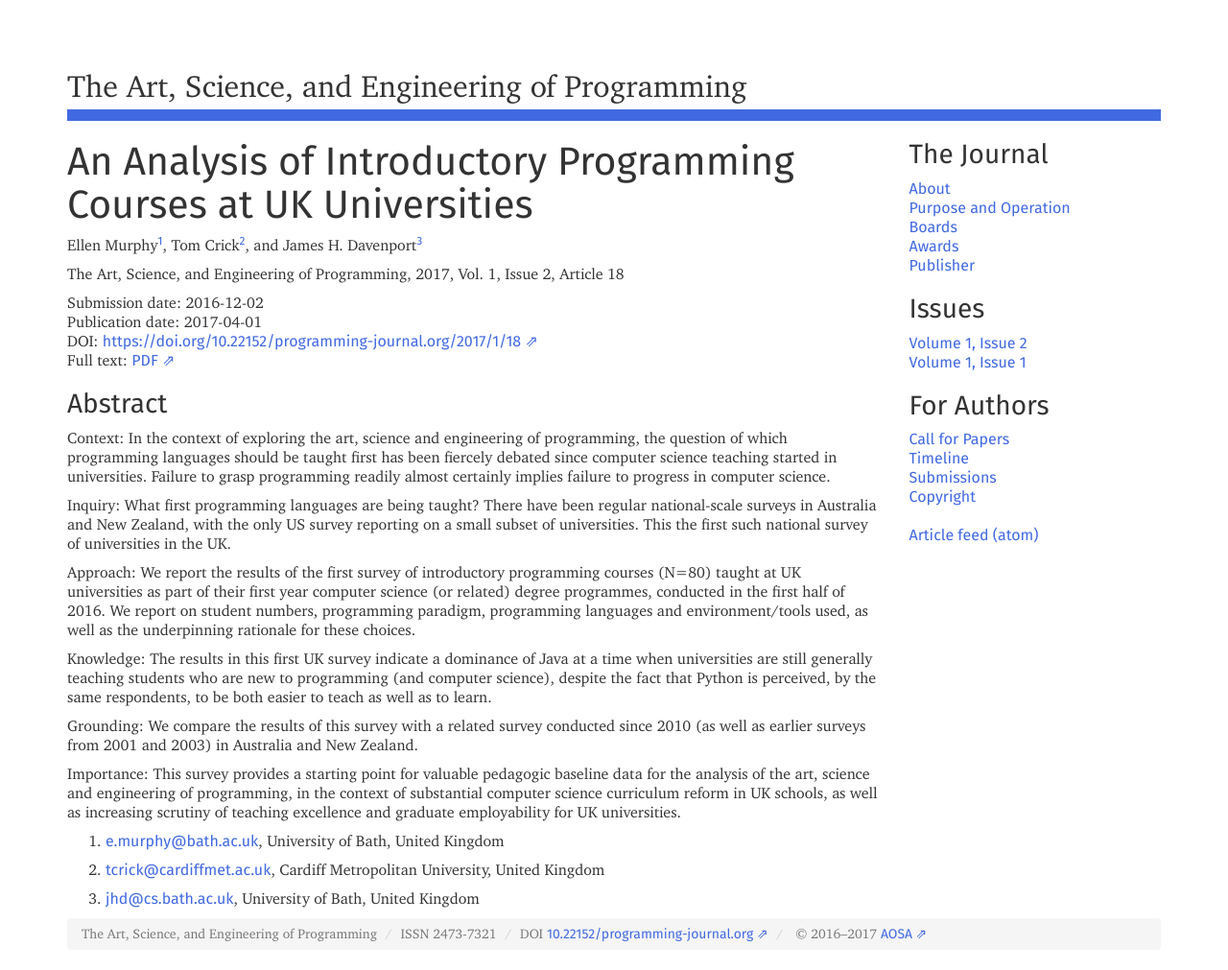
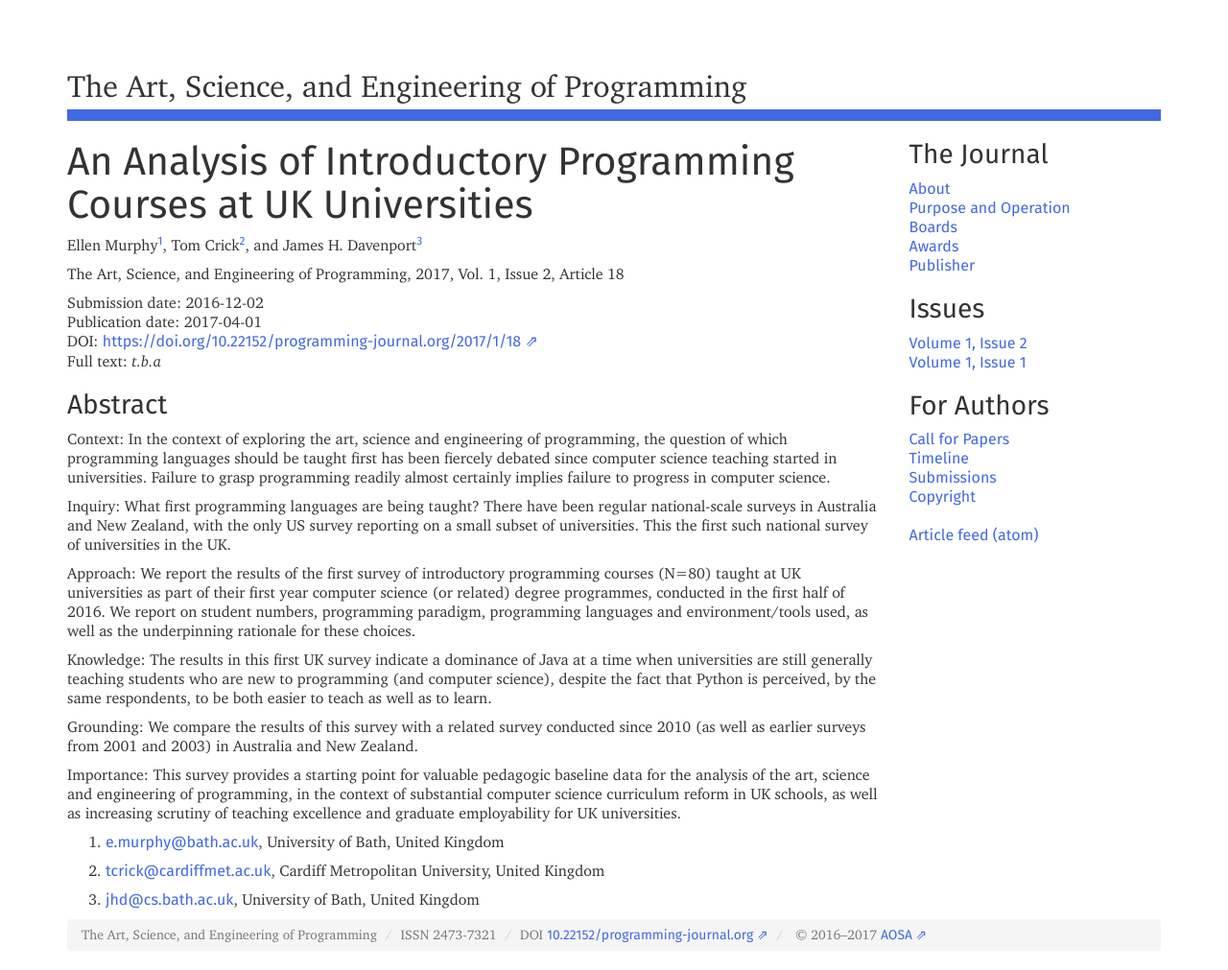
Before and after one commit to programming-journal/programming-journal.github.io, a Jekyll site: the page built from 2017/1/18/index.markdown, in a window 1280 px wide. Shown: the whole page at 96% size. Built offline with Jekyll 4.4.1, drawn with Linux system fonts in a browser that asks for light colours; nearby versions of some CDN libraries.

Commit message:
articles still in arxiv processing

```diff
--- a/2017/1/18/index.markdown
+++ b/2017/1/18/index.markdown
@@ -20,7 +20,6 @@ authors:
     affiliation: "University of Bath, United Kingdom"
 
 arxiv: "1609.06622"
-file: "https://arxiv.org/pdf/1609.06622v1"
 excerpt: |
     Context: In the context of exploring the art, science and engineering of programming, the question of which programming languages should be taught first has been fiercely debated since computer science teaching started in universities. Failure to grasp programming readily almost certainly implies failure to progress in computer science.
 
@@ -42,7 +41,7 @@ The Art, Science, and Engineering of Programming, 2017, Vol. 1, Issue 2, Article
 Submission date: 2016-12-02
 Publication date: 2017-04-01
 DOI: <https://doi.org/10.22152/programming-journal.org/2017/1/18>
-Full text: [PDF](https://arxiv.org/pdf/1609.06622v1)
+Full text: *t.b.a*
 
 
 ### Abstract
--- a/2017/1/6/index.markdown
+++ b/2017/1/6/index.markdown
@@ -16,7 +16,6 @@ authors:
     affiliation: "Freie Univeristät Berlin, Germany"
 
 arxiv: "1608.00099"
-file: "https://arxiv.org/pdf/1608.00099v2"
 excerpt: |
     Context: Multidimensional arrays are used by many different algorithms. As such, indexing and broadcasting complex operations over multidimensional arrays are ubiquitous tasks and can be performance limiting.
 
@@ -38,7 +37,7 @@ The Art, Science, and Engineering of Programming, 2017, Vol. 1, Issue 2, Article
 Submission date: 2016-10-08
 Publication date: 2017-04-01
 DOI: <https://doi.org/10.22152/programming-journal.org/2017/1/6>
-Full text: [PDF](https://arxiv.org/pdf/1608.00099v2)
+Full text: *t.b.a*
 
 
 ### Abstract
```
